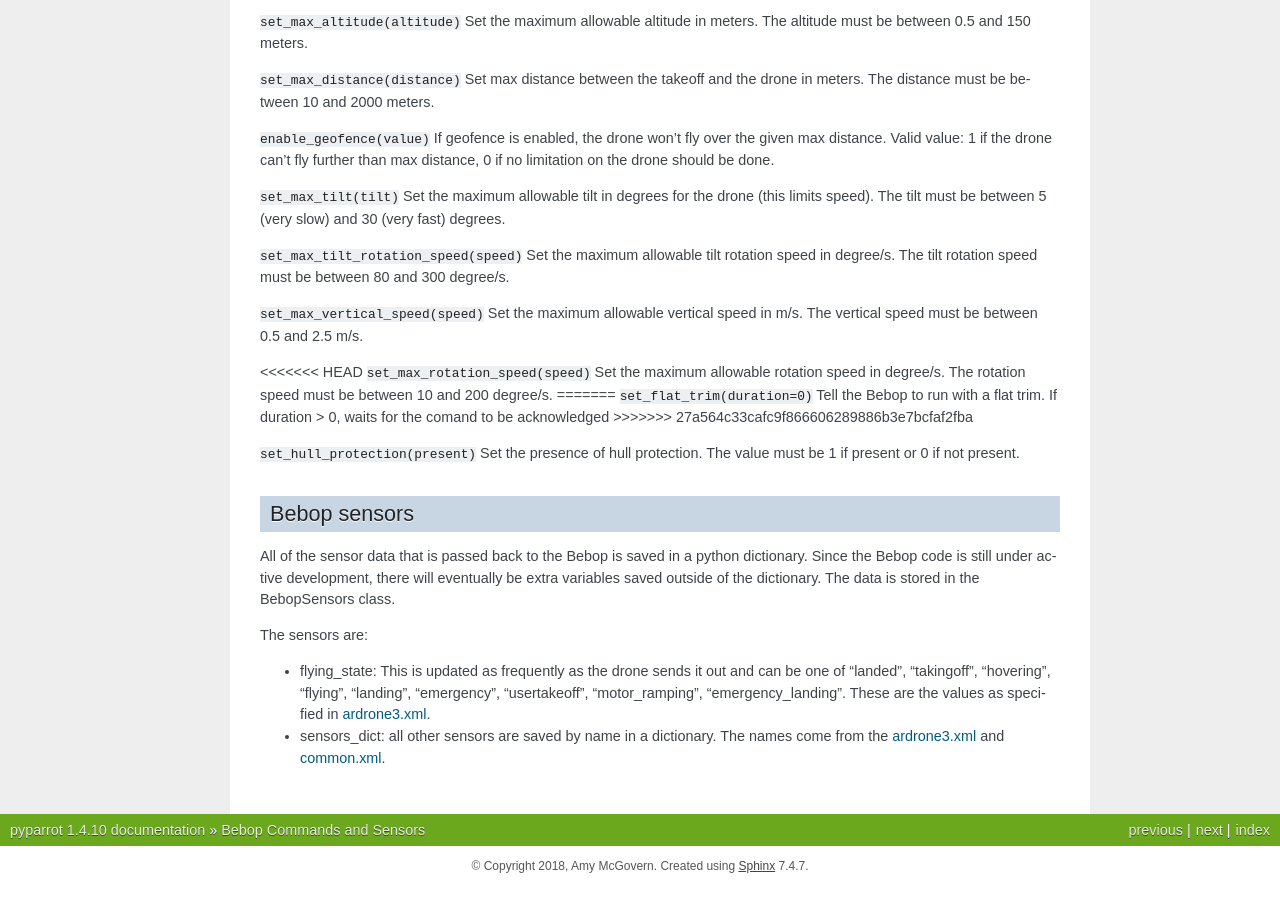
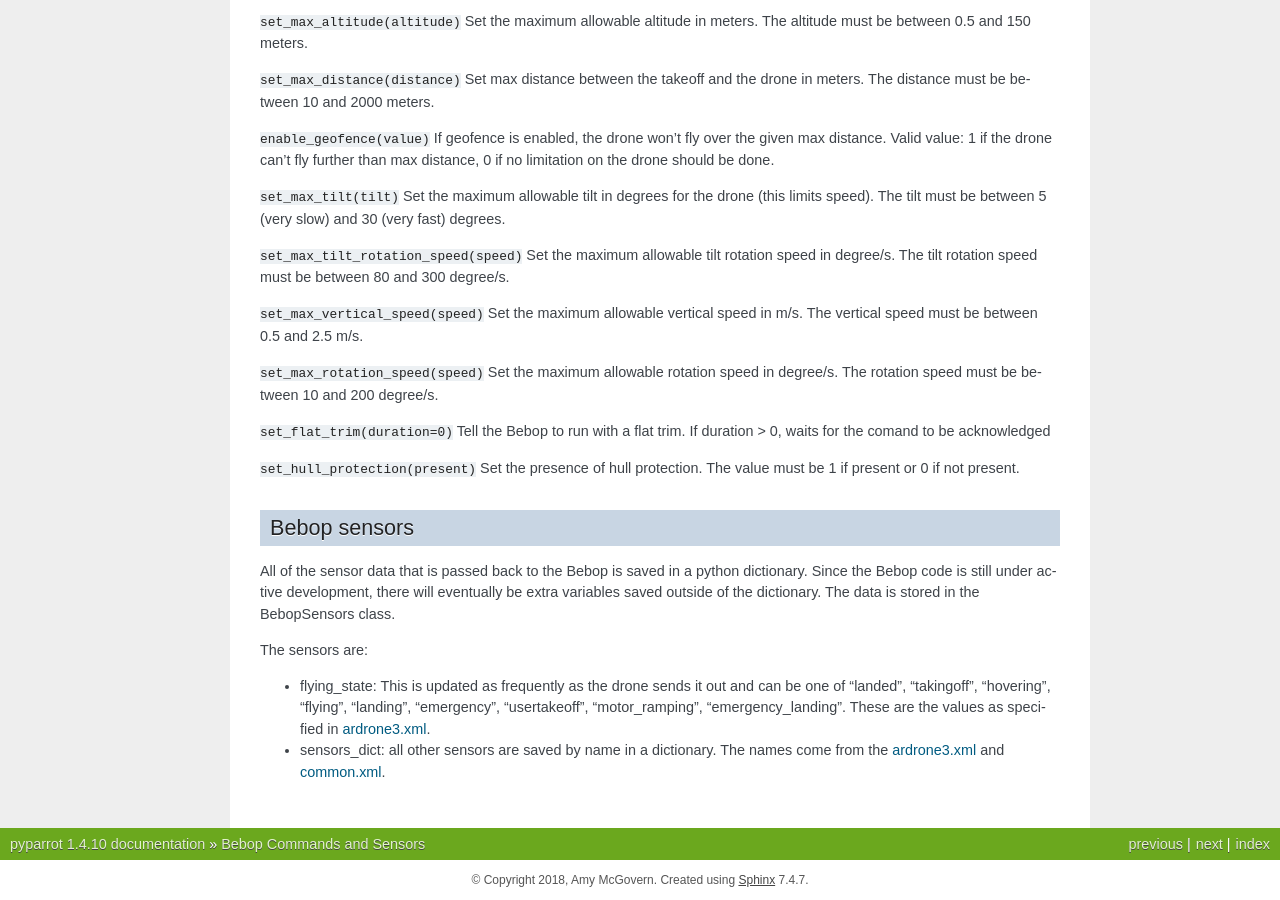
Before and after one commit to amymcgovern/pyparrot, a Sphinx documentation site: the page built from docs/bebopcommands.rst, in a window 1280 px wide and 900 px high, scrolled down 1963 px. Built offline with Sphinx 7.4.7, drawn with Linux system fonts in a browser that asks for light colours.

Commit message:
fix docs/bebopcommands

```diff
--- a/docs/bebopcommands.rst
+++ b/docs/bebopcommands.rst
@@ -117,12 +117,10 @@ The tilt rotation speed must be between 80 and 300 degree/s.
 ``set_max_vertical_speed(speed)`` Set the maximum allowable vertical speed in m/s.
 The vertical speed must be between 0.5 and 2.5 m/s.
 
-<<<<<<< HEAD
 ``set_max_rotation_speed(speed)`` Set the maximum allowable rotation speed in degree/s.
 The rotation speed must be between 10 and 200 degree/s.
-=======
+
 ``set_flat_trim(duration=0)`` Tell the Bebop to run with a flat trim.  If duration > 0, waits for the comand to be acknowledged
->>>>>>> 27a564c33cafc9f866606289886b3e7bcfaf2fba
 
 ``set_hull_protection(present)`` Set the presence of hull protection.
 The value must be 1 if present or 0 if not present.
```
